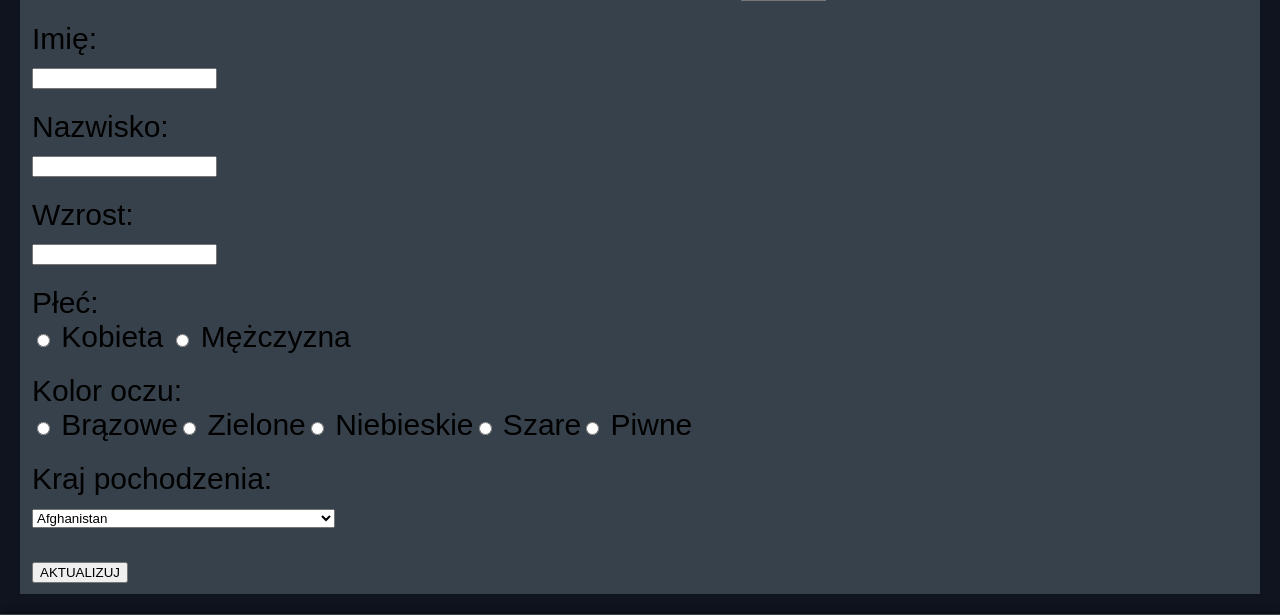
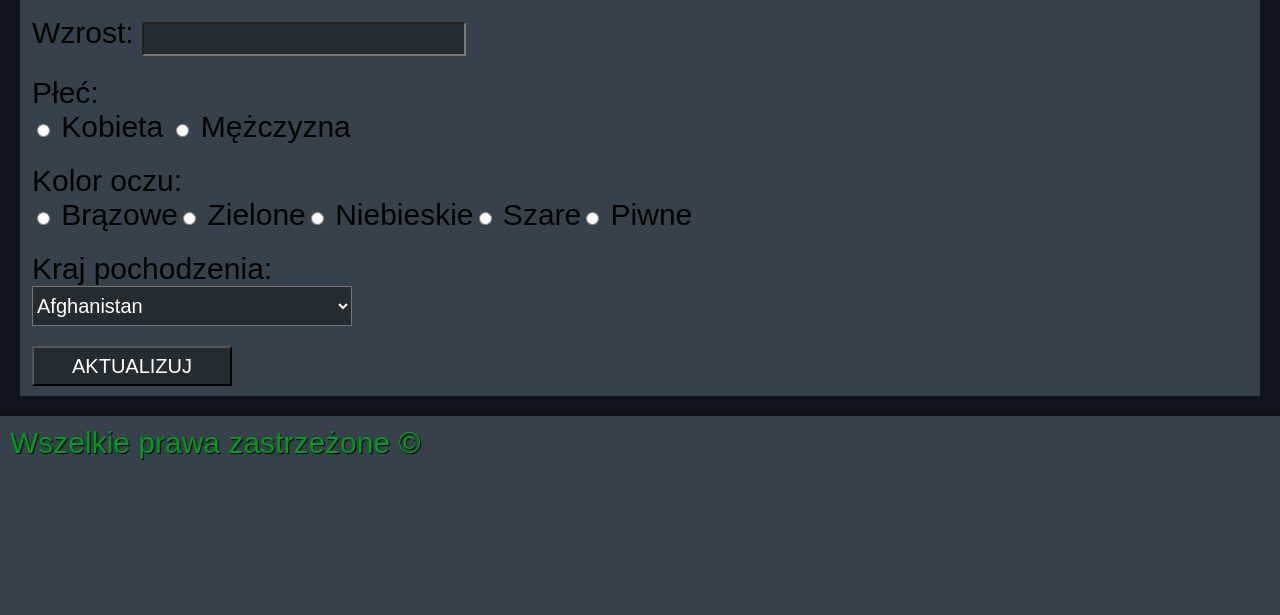
Before and after one commit to WajsBartosz/projectstolarz, a PHP site: page /user.php in a window 1280 px wide. Shown: the part 779-1394 px from the top of the page. After the commit the page ends 1239 px from the top, so only its background shows below. Run offline with PHP 8.4, Linux system fonts and the light colour scheme; a user stored in the database is signed in; data comes from the database, SQL or seed files in the repository.

Commit message:
cos dodalem :D

```diff
--- a/styles/users.css
+++ b/styles/users.css
@@ -27,3 +27,43 @@
 .editOne label{
     display:block;
 }
+
+.profileImage{
+    height: 400px;
+    width: 400px;
+}
+
+.input{
+    height: 30px;
+    width: 320px;
+    background-color: rgb(36, 43, 49);
+    color: white;
+    margin: 0;
+    padding: 0;
+    outline: none;
+}
+
+.selekt{
+    background-color:rgb(36, 43, 49);
+    height: 40px;
+    width: 320px;
+    color: white;
+    font-size: 20px;
+}
+
+.selekt select{
+    display: none;
+}
+
+.submitButton{
+    height: 40px;
+    width: 200px;
+    background-color:rgb(36, 43, 49);
+    color: white;
+    font-size: 20px;
+}
+
+.submitButton:hover{
+    background-color:rgb(20,145,25);
+    color: black;
+}
--- a/user.php
+++ b/user.php
@@ -42,36 +42,33 @@
                 <form action='./scripts/editUserInfo.php' method='post' enctype='multipart/form-data'>
                     <div class='editOne'>
                         <label>Zdjęcie:</label>
-                        <img src='./userPhotos/profilePicture_id<?php echo $_SESSION['user']['id']; ?>.png' width='700px'>
+                        <img src='./userPhotos/profilePicture_id<?php echo $_SESSION['user']['id']; ?>.png' class='profileImage'>
                         <input type='file' name='profilePicture'>
                     </div>
                     <div class='editOne'>
-                        <label>Imię:</label>
-                        <input type='text' name='firstname' value=<?php  ?>>
+                        <label>Imię: <input type='text' class='input' name='firstname' value=<?php  ?>></label>
                     </div>
                     <div class='editOne'>
-                        <label>Nazwisko:</label>
-                        <input type='text' name='surname' value=<?php  ?>>
+                        <label>Nazwisko: <input type='text' class='input' name='surname' value=<?php  ?>></label>
                     </div>
                     <div class='editOne'>
-                        <label>Wzrost:</label>
-                        <input type='number' name='height' value=<?php  ?>>
+                        <label>Wzrost:  <input type='number' class='input' name='height' min="1" max="250" value=<?php  ?>></label>
                     </div>
                     <div class='editOne'>
                         <label>Płeć:</label>
-                        <input type='radio' name='sex' value='female'> Kobieta
-                        <input type='radio' name='sex' value='male'> Mężczyzna
+                        <input type='radio' class='radio' name='sex' value='female'> Kobieta
+                        <input type='radio' class='radio' name='sex' value='male'> Mężczyzna
                     </div>
                     <div class='editOne'>
                         <label>Kolor oczu:</label>
                         <?php
                         for($i=0; $i<count($eyes); $i++)
-                            echo "<input type='radio' name='hairColor' value='$eyes[$i]'> $eyes[$i]";
+                            echo "<input type='radio' class='radio' name='hairColor' value='$eyes[$i]'> $eyes[$i]";
                         ?>
                     </div>
                     <div class='editOne'>
                         <label>Kraj pochodzenia:</label>
-                        <select name='country' value=<?php  ?>>
+                        <select name='country' class='selekt' value=<?php  ?>>
                         <?php
                             $sql_countries = 'select * from `countries`';
                             $result = $connect->query($sql_countries);
@@ -82,7 +79,7 @@
                         </select>
                     </div>
                     <div class='editOne'>
-                        <input type='submit' value='AKTUALIZUJ' name='submitButton'>
+                        <input type='submit' value='AKTUALIZUJ' name='submitButton' class='submitButton'>
                     </div>
                 </form>
             </div>
```
Also changed, not shown: userPhotos/profilePicture_id3.png (added).
